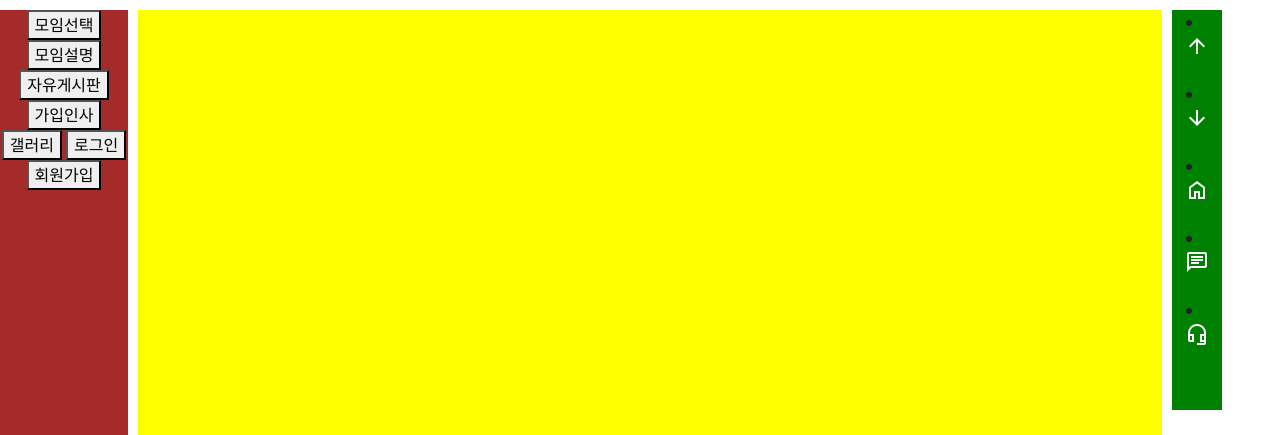
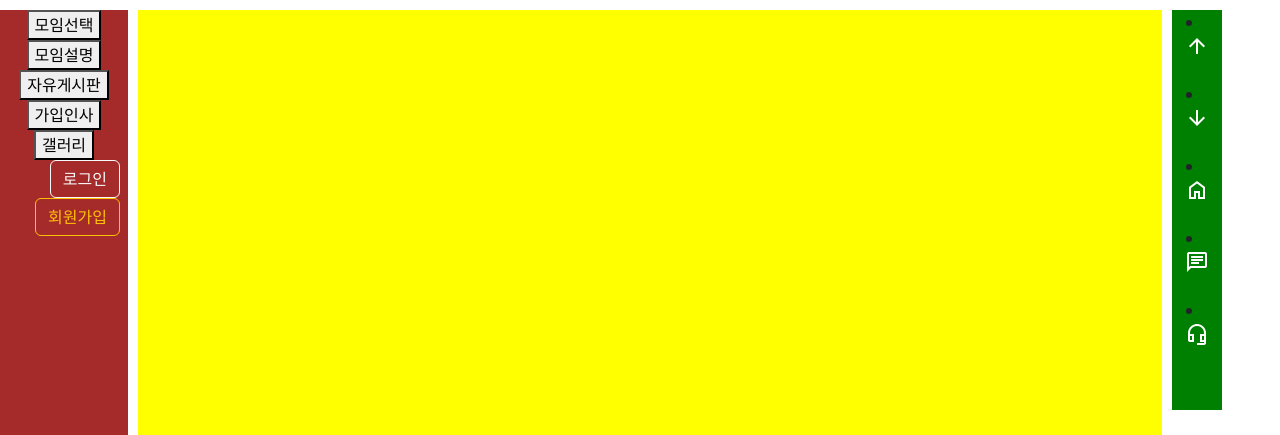
Before and after one commit to hayyasuau/https---github.com-hayyasuau-project1, a Django app: page /write/ in a window 1280 px wide. Shown: the part 70-505 px from the top of the page. Run offline with Django 4.2, Linux system fonts and the light colour scheme.

Commit message:
tntntnwjwjwjd

```diff
--- a/board_moim/templates/board_moim/update_fail.html
+++ b/board_moim/templates/board_moim/update_fail.html
@@ -1,4 +1,4 @@
-{% extends 'home.html' %}
+{% extends 'homecopy.html' %}
 {% block main_content %}
 <h1>수정에 실패했습니다.</h1>
 <a href="/board_moim/list/">모임 리스트로</a>
--- a/templates/base.html
+++ b/templates/base.html
@@ -51,7 +51,7 @@
 
                     </li>
                     <li class="nav-item">
-                        <a class="nav-link text-white-50" href="#">모임 찾기</a>
+                        <a class="nav-link text-white-50" href="/board_moim/list/">모임 찾기</a>
                     </li>
 
                     <li class="nav-item">
--- a/templates/home.html
+++ b/templates/home.html
@@ -50,7 +50,7 @@
               <li><a href="/" class="nav-link px-2 text-secondary">Home</a></li>
               <li><a href="/write/" class="nav-link px-2 text-white">모임 보기</a></li>
               <li><a href="/select_moim/" class="nav-link px-2 text-white">모임 참석하기</a></li>
-              <li><a href="#" class="nav-link px-2 text-white">모임 찾기</a></li>
+              <li><a href="/board_moim/list/" class="nav-link px-2 text-white">모임 찾기</a></li>
               <li><a href="/write/gallery" class="nav-link px-2 text-white">갤러리</a></li>
             </ul>
 
--- a/write/templates/write/board_menu.html
+++ b/write/templates/write/board_menu.html
@@ -5,10 +5,12 @@
     <a href="{% url 'write:free' %}"><button>자유게시판</button></a>
     <a href="{% url 'write:join_detail' %}"><button>가입인사</button></a>
     <a href="{% url 'write:gallery' %}"><button>갤러리</button></a>
-    {% if login_session %}
-    <a href=""></a><button>로그아웃</button></a>
-    {% else %}
-    <a href="{% url 'login' %}"><button>로그인</button></a>
-    <a href="{% url 'signup' %}"><button>회원가입</button></a>
-    {% endif %}
+    <div class="text-end">
+        {% if request.session.info_id %}
+          <a href="/logout"><button type="button" class="btn btn-outline-light me-2">로그아웃</button></a>
+        {% else %}
+        <a href="/login"><button type="button" class="btn btn-outline-light me-2">로그인</button></a>
+        {% endif %}
+        <a href="/signup"><button type="button" class="btn btn-outline-warning me-2">회원가입</button></a>
+    </div>
 </div>
```
